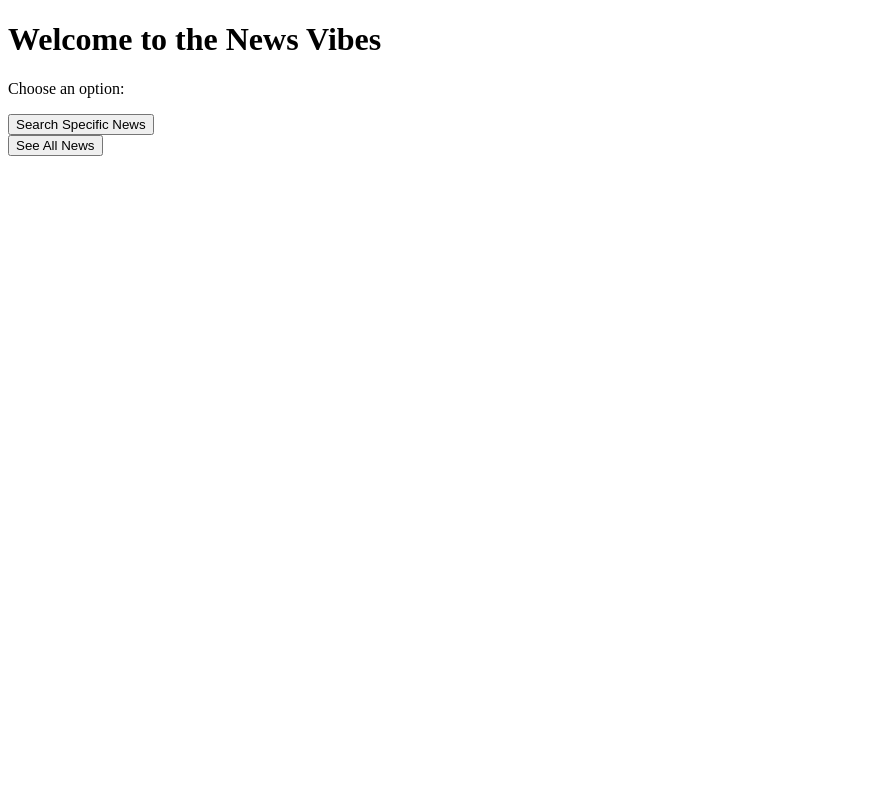
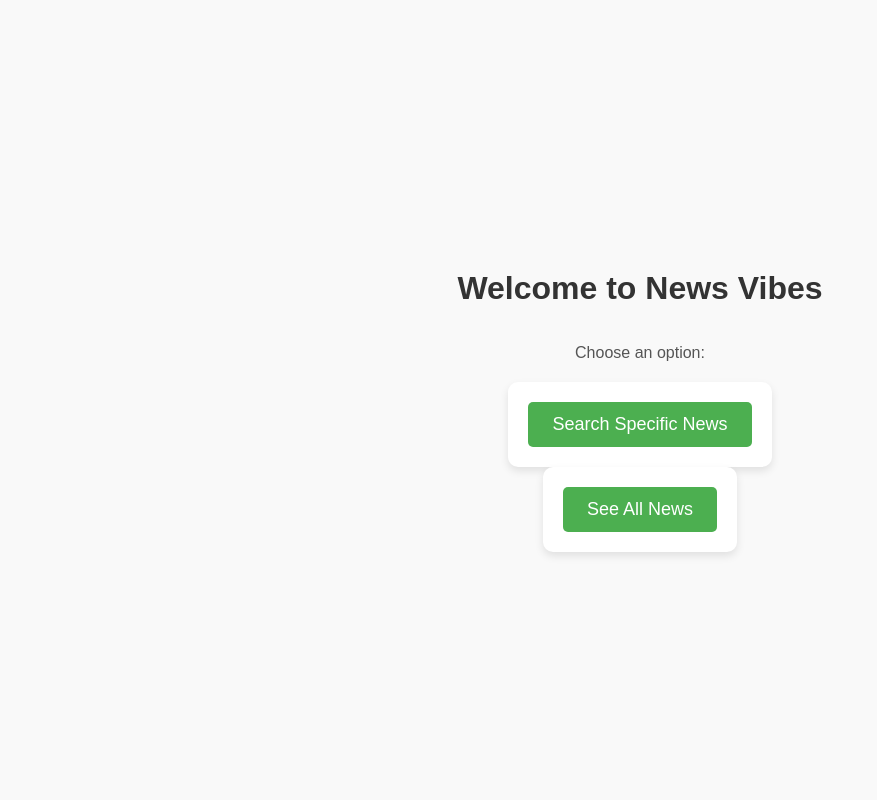
Before and after one commit to Pranav-Tiwari-Epi/News-Vibe, a Python web app: template templates/index.html in a window 1280 px wide. Shown: the whole page, without its empty margins (0-877 px from the left). Run offline with Jinja, Linux system fonts and the light colour scheme; the template is opened without the code that fills it, so the values that code supplies are empty.

Commit message:
Updated html files

```diff
--- a/templates/index.html
+++ b/templates/index.html
@@ -4,9 +4,58 @@
     <meta charset="UTF-8">
     <meta name="viewport" content="width=device-width, initial-scale=1.0">
     <title>News Vibes</title>
+    <style>
+        body {
+            font-family: 'Arial', sans-serif;
+            background-color: #f9f9f9;
+            margin: 0;
+            padding: 0;
+            display: flex;
+            flex-direction: column;
+            align-items: center;
+            justify-content: center;
+            height: 100vh;
+        }
+
+        h1 {
+            color: #333;
+            text-align: center;
+        }
+
+        p {
+            color: #555;
+            text-align: center;
+            margin-bottom: 20px;
+        }
+
+        form {
+            display: flex;
+            flex-direction: column;
+            align-items: center;
+            box-shadow: 0 4px 8px rgba(0, 0, 0, 0.1);
+            border-radius: 10px;
+            padding: 20px;
+            background-color: #fff;
+        }
+
+        button {
+            padding: 12px 24px;
+            font-size: 18px;
+            background-color: #4CAF50;
+            color: #fff;
+            border: none;
+            cursor: pointer;
+            transition: background-color 0.3s ease;
+            border-radius: 5px;
+        }
+
+        button:hover {
+            background-color: #45a049;
+        }
+    </style>
 </head>
 <body>
-    <h1>Welcome to the News Vibes</h1>
+    <h1>Welcome to News Vibes</h1>
 
     <p>Choose an option:</p>
 
--- a/templates/news_item_display.html
+++ b/templates/news_item_display.html
@@ -12,6 +12,7 @@
 
         h1 {
             color: #333;
+            font-size: 1em;
         }
 
         .news-details {
```
